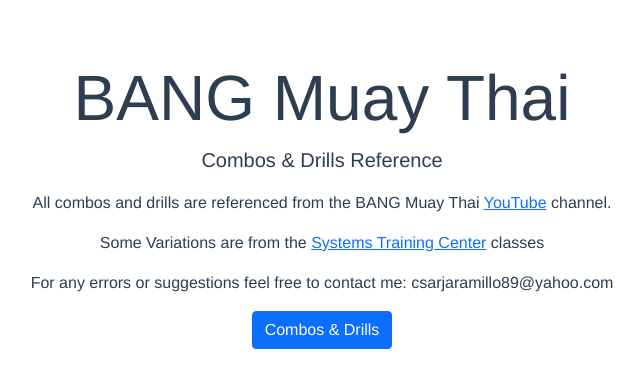
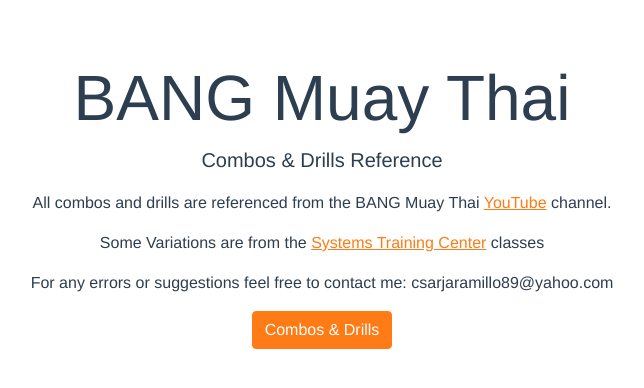
Before and after one commit to CESAR-JARAMILLO/Bang-Muay-Thai-Combos, a Vue app: page / in a window 1280 px wide. Shown: the top 388 px of the page, without its empty margins (318-962 px from the left). Built offline with nearby package versions, Linux system fonts and the light colour scheme.

Commit message:
created Jumbotron component

```diff
--- a/src/components/Jumbotron.vue
+++ b/src/components/Jumbotron.vue
@@ -4,7 +4,7 @@
     <p>All combos and drills are referenced from the BANG Muay Thai <a href="https://www.youtube.com/channel/UCYr42ia_GEP97beaCUXgbvw">YouTube</a> channel.</p>
     <p>Some Variations are from the <a href="https://www.systemstrainingcenter.com/">Systems Training Center</a> classes</p>
     <p>For any errors or suggestions feel free to contact me: csarjaramillo89@yahoo.com</p>
-    <b-button variant="primary" href="#">Combos & Drills</b-button>
+    <b-button id="btn" variant="primary" href="#list">Combos & Drills</b-button>
   </b-jumbotron>
 </div>
 </template>
@@ -15,6 +15,22 @@
 }
 </script>
 
-<style>
+<style scoped>
+  p {
+    padding: 0 20px;
+  }
 
+  a {
+    color: #FF7B15;
+  }
+
+  a:hover {
+    color: #bd5b0f;
+  }
+
+  #btn {
+    background-color: #FF7B15;
+    border-color: #FF7B15;
+    color: #fff;
+  }
 </style>
```
